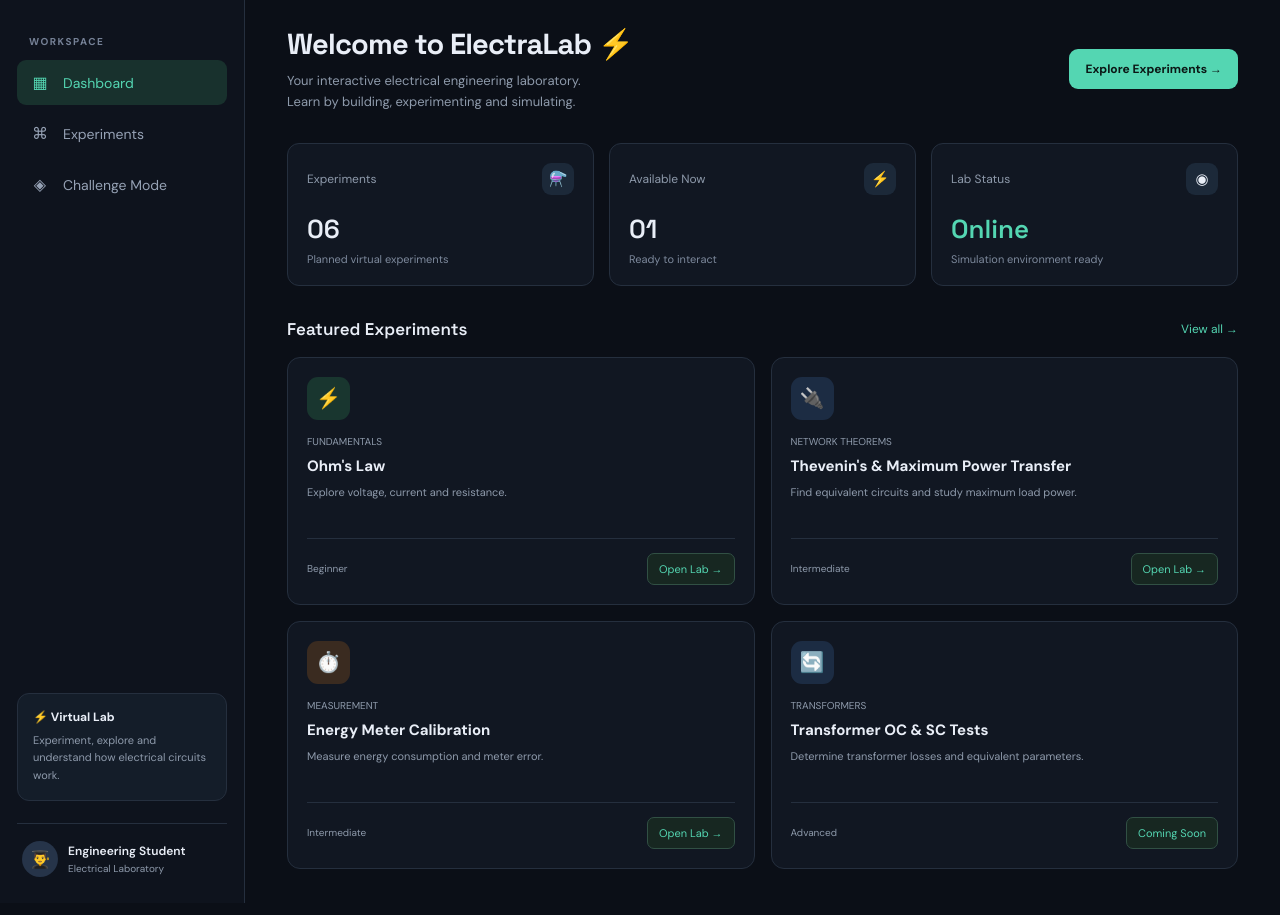
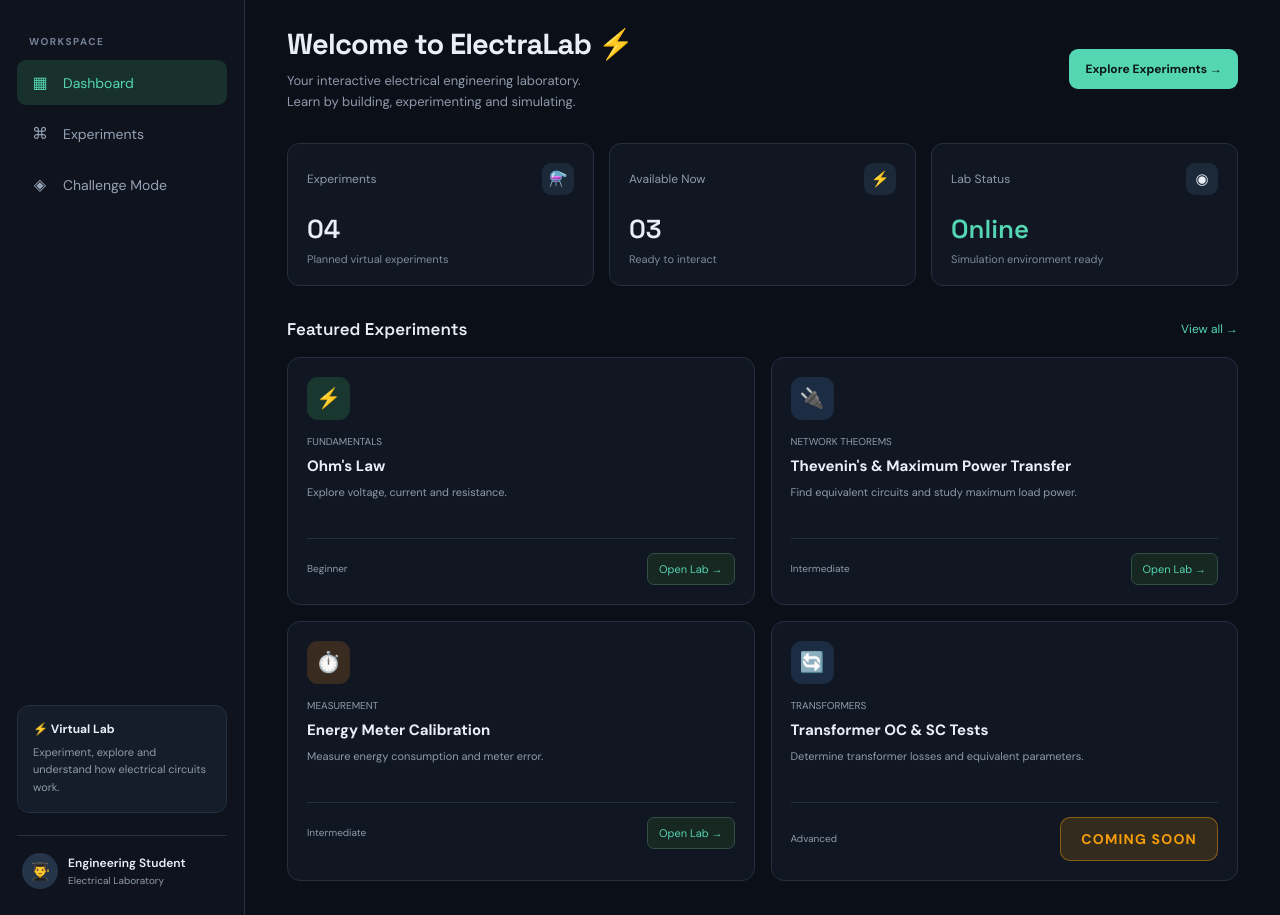
Before and after one commit to pranjaldwivedi2006-ui/ElectraLab, a plain HTML site: page index.html in a window 1280 px wide. Shown: the part 71-986 px from the top of the page. Drawn offline with nearby package versions, Linux system fonts and the light colour scheme.

Commit message:
Update dashboard statistics and UI

```diff
--- a/app.js
+++ b/app.js
@@ -96,9 +96,13 @@ function experimentCard(exp) {
             <p>${exp.description}</p>
             <div class="exp-footer">
                 <span class="level">${exp.level}</span>
-                <button class="open-exp" data-experiment="${exp.id}">
-                   ${["ohms", "thevenin", "energy"].includes(exp.id) ? "Open Lab →" : "Coming Soon"}
-                </button>
+                <button
+    class="open-exp ${["ohms", "thevenin", "energy"].includes(exp.id) ? "active-exp" : "coming-exp"}"
+    data-experiment="${exp.id}"
+    ${!["ohms", "thevenin", "energy"].includes(exp.id) ? "disabled" : ""}
+>
+    ${["ohms", "thevenin", "energy"].includes(exp.id) ? "Open Lab →" : "COMING SOON"}
+</button>
             </div>
         </article>
     `;
@@ -131,12 +135,12 @@ function showPage(page) {
             <section class="stats">
                 <div class="stat-card">
                     <div class="stat-top"><span class="stat-label">Experiments</span><span class="stat-icon">⚗️</span></div>
-                    <div class="stat-value">06</div>
+                    <div class="stat-value">04</div>
                     <div class="stat-foot">Planned virtual experiments</div>
                 </div>
                 <div class="stat-card">
                     <div class="stat-top"><span class="stat-label">Available Now</span><span class="stat-icon">⚡</span></div>
-                    <div class="stat-value">01</div>
+                    <div class="stat-value">03</div>
                     <div class="stat-foot">Ready to interact</div>
                 </div>
                 <div class="stat-card">
--- a/style.css
+++ b/style.css
@@ -929,3 +929,16 @@ button {
         height: 380px;
     }
 }
+/* Coming Soon experiment badge */
+.coming-exp {
+    font-size: 14px !important;
+    font-weight: 800 !important;
+    letter-spacing: 1.2px;
+    padding: 12px 20px !important;
+    background: rgba(245, 158, 11, 0.15) !important;
+    color: #f59e0b !important;
+    border: 1px solid rgba(245, 158, 11, 0.45) !important;
+    border-radius: 10px;
+    cursor: not-allowed !important;
+    opacity: 1 !important;
+}
```
